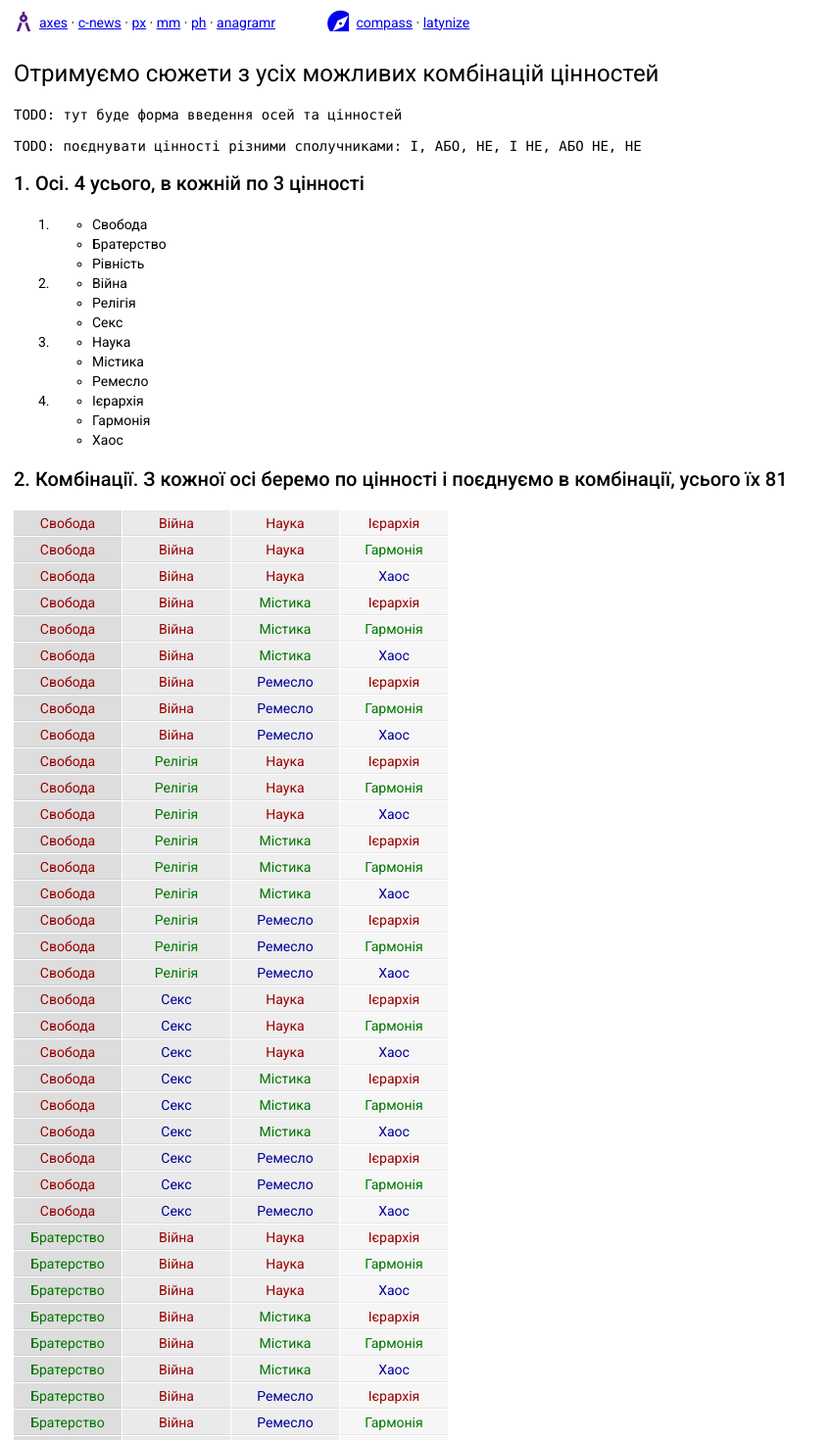
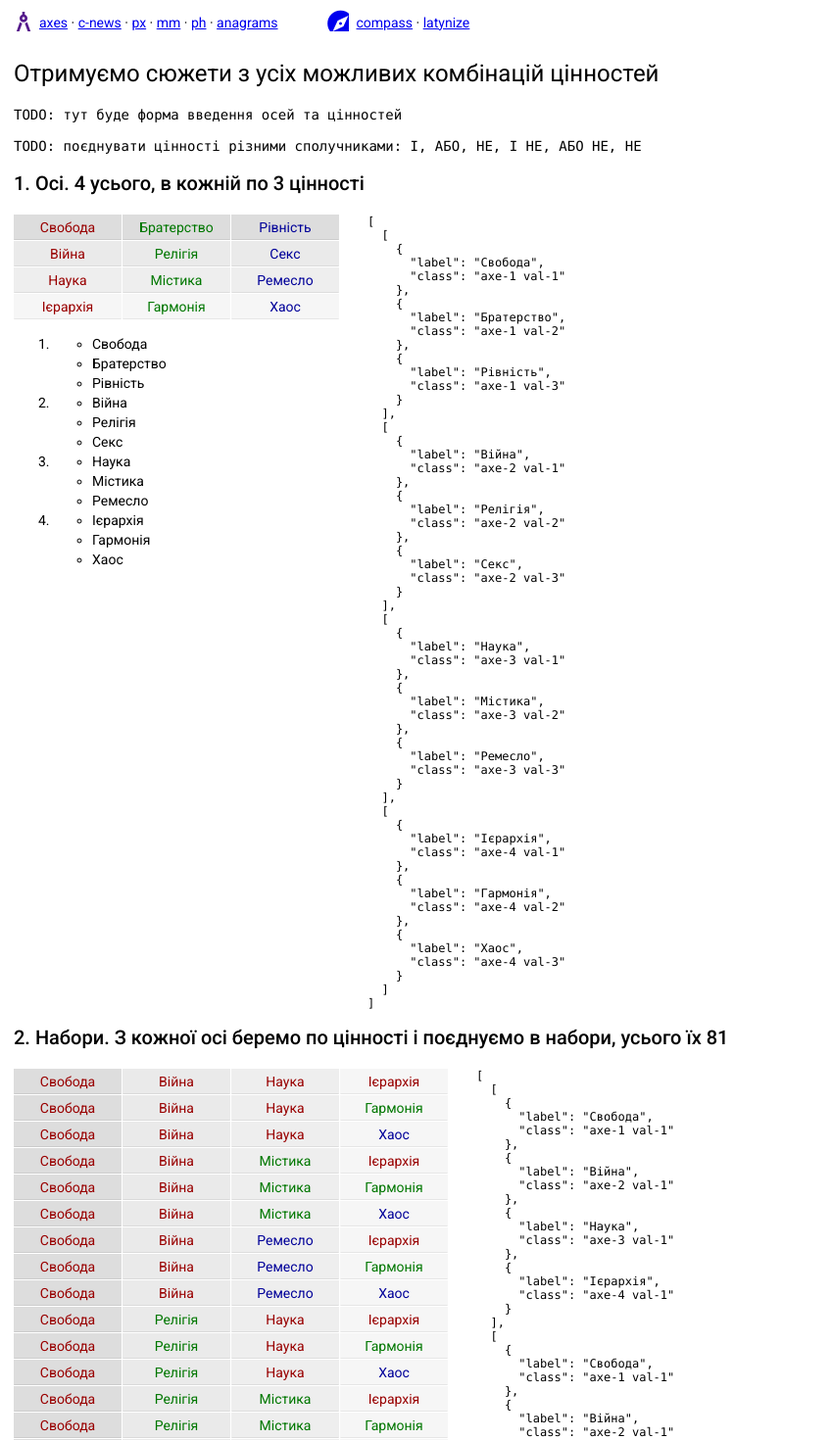
Before and after one commit to rostag/locus-poetica, an Angular app: page /generator/axes in a window 1280 px wide. Shown: the top 1470 px of the page at 98% size, without its empty margins (0-849 px from the left). Built offline with nearby package versions, Linux system fonts and the light colour scheme; a web font is replaced by a local one.

Commit message:
wip-axes priorities

```diff
--- a/src/app/app.component.html
+++ b/src/app/app.component.html
@@ -7,7 +7,7 @@
             <a [routerLink]="['generator/poetry-x']">px</a> &middot;
             <a [routerLink]="['generator/multi']">mm</a> &middot;
             <a [routerLink]="['generator/poet-helper']">ph</a> &middot;
-            <a [routerLink]="['generator/anagrammator']">anagramr</a>
+            <a [routerLink]="['generator/anagrammator']">anagrams</a>
         </span>
     </div>
 
--- a/src/app/generator/components/model-axes/model-axes.component.html
+++ b/src/app/generator/components/model-axes/model-axes.component.html
@@ -3,24 +3,48 @@
   <p>TODO: тут буде форма введення осей та цінностей</p>
   <p>TODO: поєднувати цінності різними сполучниками: І, АБО, НЕ, І НЕ, АБО НЕ, НЕ</p>
   <h2>1. Осі. {{axes.length}} усього, в кожній по {{axes[0].length}} цінності</h2>
+  <div class="grid-wrap">
+    <div class="senses">
+      <div class="sense-body" *ngFor="let values of axes; let g = index" >
+        <span *ngFor="let value of values; let h = index" [matTooltip]="'Вісь ' + g + ', цінність ' + h + ''" matTooltipPosition="after" class="value" [class]="value.class" >{{value.label}}</span>
+      </div>
       <ol>
         <li *ngFor="let values of axes">
           <ul>
-        <li *ngFor="let item of values">
-          {{item.label}}
+            <li *ngFor="let value of values">
+              {{value.label}}
             </li>
           </ul>
         </li>
       </ol>
-  <h2>2. Комбінації. З кожної осі беремо по цінності і поєднуємо в комбінації, усього їх {{combinations.length}}</h2>
+    </div>
+    <pre>{{axes | json}}</pre>
+  </div>
+  <br />
+
+  <h2>2. Набори. З кожної осі беремо по цінності і поєднуємо в набори, усього їх {{sets.length}}</h2>
+  <div class="grid-wrap">
     <div class="senses">
-    <div class="sense-body" *ngFor="let values of combinations; let i = index" >
-      <span [matTooltip]="'Вісь: ' + i + ', цінність: ' + j + '.'" matTooltipPosition="after" class="value" [class]="value.class" *ngFor="let value of values; let j = index" >{{value.label}}</span>
+      <div class="sense-body" *ngFor="let values of sets; let i = index" >
+        <span *ngFor="let value of values; let j = index" [matTooltip]="'Набір ' + i + ', цінність ' + j + ''" matTooltipPosition="after" class="value" [class]="value.class" >{{value.label}}</span>
       </div>
+    </div>
+    <pre>{{sets | json}}</pre>
   </div>
 
   <br />
-  <h2>3. Пріоритети. Усі можливі перестановки цінностей усередині комбінацій</h2>
-  <p>Перебирає порядок самих осей усередині комбінацій</p>
+  <h2>3. Пріоритети. Усі можливі перестановки цінностей в наборах</h2>
+  <p>Перебираємо порядок самих осей всередині кожного набору</p>
+
+  <div class="grid-wrap">
+    <div class="senses">
+      <div class="sense-body" *ngFor="let values of combinations; let k = index" >
+        <span *ngFor="let value of values; let l = index" [matTooltip]="'Сюжет ' + k + ', пріоритет ' + l + ''" matTooltipPosition="after" class="value" [class]="value.class" >{{value.label}}</span>
+      </div>
+    </div>
+    <pre>{{combinations | json}}</pre>
+  </div>
+
+  <br />
 
 </div>
--- a/src/app/generator/components/model-axes/model-axes.component.scss
+++ b/src/app/generator/components/model-axes/model-axes.component.scss
@@ -7,6 +7,12 @@
   }
   p {
     font-family: var(--mono-font);
+  }
+
+  .grid-wrap {
+    display: inline-grid;
+    grid-template-columns: 1fr 1fr;
+    column-gap: 2em;
   }
 
   .value {
@@ -72,9 +78,9 @@
 
   pre {
     margin-top: 0;
-    font-size: 80px;
-    line-height: 90px;
-    font-family: var(--main-font);
+    font-size: 12px;
+    line-height: 14px;
+    font-family: var(--mono-font);
   }
 
 }
--- a/src/app/generator/components/model-axes/model-axes.component.ts
+++ b/src/app/generator/components/model-axes/model-axes.component.ts
@@ -4,6 +4,8 @@ type iObj = {
   label: string;
   class: string;
   color?: string;
+  axe?: number;
+  id?: number;
 }
 
 type IObjValue = iObj;
@@ -14,14 +16,23 @@ type IObjValuesCollection = IObjValues[];
   selector: 'app-model-axes',
   templateUrl: './model-axes.component.html',
   styleUrls: ['./model-axes.component.scss'],
-  encapsulation: ViewEncapsulation.None,
 })
 
 export class ModelAxesComponent implements OnInit {
 
+  // axes: IObjValuesCollection = [
+  //   [{ label: 'A', class: 'axe-1 val-1' }, { label: 'E', class: 'axe-1 val-2' }],
+  //   [{ label: 'D', class: 'axe-2 val-1' }, { label: 'L', class: 'axe-2 val-2' }],
+  // ]
+
+  // axes: IObjValuesCollection = [
+  //   [{ label: 'Свобода', class: 'axe-1 val-1' }, { label: 'Братерство', class: 'axe-1 val-2' }],
+  //   [{ label: 'Війна', class: 'axe-2 val-1' }, { label: 'Релігія', class: 'axe-2 val-2' }],
+  // ]
+
+  sets: IObjValuesCollection = [];
+
   combinations: IObjValuesCollection = [];
-
-  showIndex = false;
 
   axes: IObjValuesCollection = [
     [{ label: 'Свобода', class: 'axe-1 val-1' }, { label: 'Братерство', class: 'axe-1 val-2' }, { label: 'Рівність', class: 'axe-1 val-3' }],
@@ -30,19 +41,29 @@ export class ModelAxesComponent implements OnInit {
     [{ label: 'Ієрархія', class: 'axe-4 val-1' }, { label: 'Гармонія', class: 'axe-4 val-2' }, { label: 'Хаос', class: 'axe-4 val-3' }],
   ]
 
+  showIndex = false;
+
   ngOnInit() {
-    this.combinations = this.getCombinations(0, [], this.axes, []);
+    this.sets = this.getSets(0, [], this.axes, []);
+    const setDepth = this.sets[0].length;
+    // for (let s = 0; s < this.sets.length; s += setDepth) {
+    //   const row = this.sets.slice(s * setDepth, s * setDepth + setDepth);
+    //   this.combinations = this.combinations.concat(this.getSets(0, [], row, []));
+    // }
   }
 
-  getCombinations(pos: number, combinations: IObjValuesCollection, values: IObjValuesCollection, soFar: IObjValues): IObjValuesCollection {
-    if (pos === values.length) {
-      combinations.push(soFar);
-      return combinations;
+  getSets(index: number, initialCollection: IObjValuesCollection, values: IObjValuesCollection, previous: IObjValues): IObjValuesCollection {
+    if (index === values.length) {
+      initialCollection.push(previous);
+      return initialCollection;
     }
-    for (let i = 0; i < values[pos].length; i++) {
-      const val = values[pos][i];
-      this.getCombinations(pos + 1, combinations, values, soFar.concat(values[pos][i]));
+    for (let i = 0; i < values[index].length; i++) {
+      this.getSets(index + 1, initialCollection, values, previous.concat(values[index][i]));
     }
-    return combinations;
+    return initialCollection;
+  }
+
+  getOrders(initialCollection: IObjValuesCollection, values: IObjValuesCollection): IObjValuesCollection {
+    return initialCollection;
   }
 }
```
Also changed, not shown: src/app/generator/components/model-axes/freedom-war.md (deleted). Lines whose indentation alone changed are shown as unchanged.
